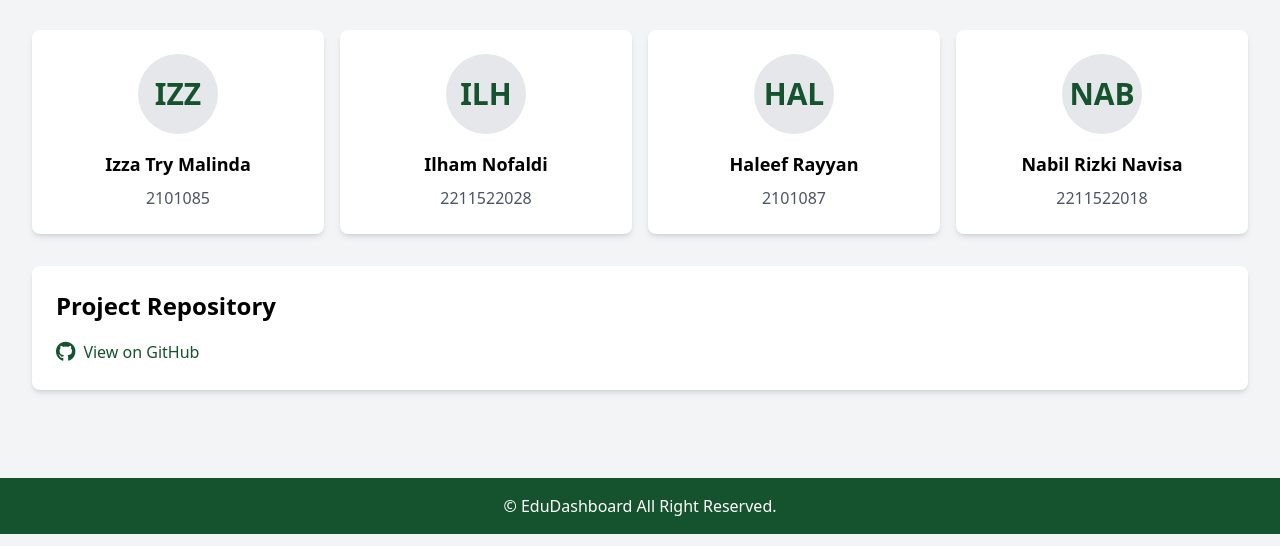
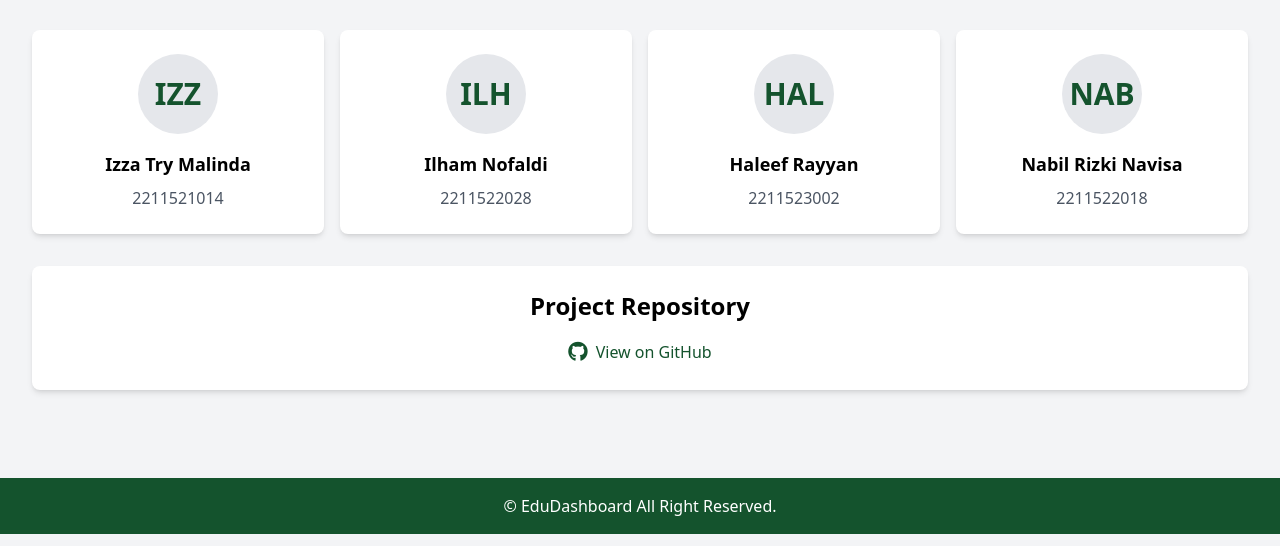
Before and after one commit to nabilrn/EduDashboard, a Flask app: page /about in a window 1280 px wide. Shown: the part 254-800 px from the top of the page. Run offline with Flask 3, Linux system fonts and the light colour scheme; some libraries are stand-ins or nearby versions.

Commit message:
ubah sikit

```diff
--- a/templates/about.html
+++ b/templates/about.html
@@ -33,7 +33,7 @@
                         IZZ
                     </div>
                     <h3 class="text-lg font-bold mb-2">Izza Try Malinda</h3>
-                    <p class="text-gray-600">2101085</p>
+                    <p class="text-gray-600">2211521014</p>
                 </div>
 
                 <div class="bg-white rounded-lg shadow-md p-6 flex flex-col items-center">
@@ -49,7 +49,7 @@
                         HAL
                     </div>
                     <h3 class="text-lg font-bold mb-2">Haleef Rayyan</h3>
-                    <p class="text-gray-600">2101087</p>
+                    <p class="text-gray-600">2211523002</p>
                 </div>
 
                 <div class="bg-white rounded-lg shadow-md p-6 flex flex-col items-center">
@@ -62,12 +62,15 @@
             </div>
 
             <div class="bg-white rounded-lg shadow-md p-6 mt-8">
-                <h2 class="text-2xl font-bold mb-4">Project Repository</h2>
-                <a href="https://github.com/your-repo-link" class="text-green-900 hover:text-green-700 transition duration-300 flex items-center space-x-2">
-                    <i class="fab fa-github text-xl"></i>
-                    <span>View on GitHub</span>
-                </a>
+                <h2 class="text-2xl font-bold mb-4 text-center">Project Repository</h2>
+                <div class="flex justify-center">
+                    <a href="https://github.com/nabilrn/EduDashboard" class="text-green-900 hover:text-green-700 transition duration-300 flex items-center space-x-2">
+                        <i class="fab fa-github text-xl"></i>
+                        <span>View on GitHub</span>
+                    </a>
+                </div>
             </div>
+
         </div>
     </div>
 
```
